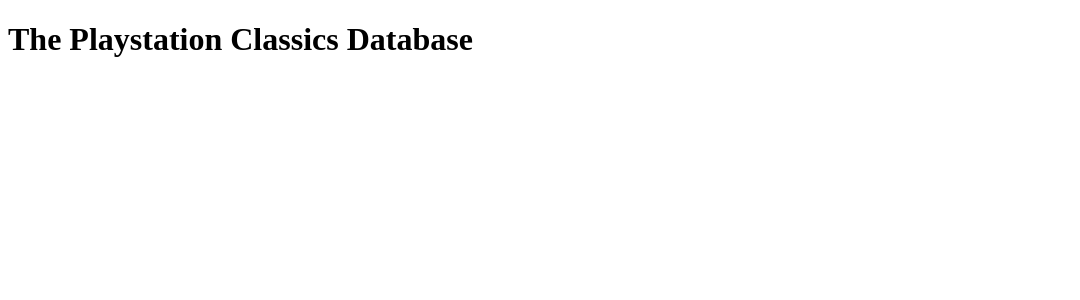
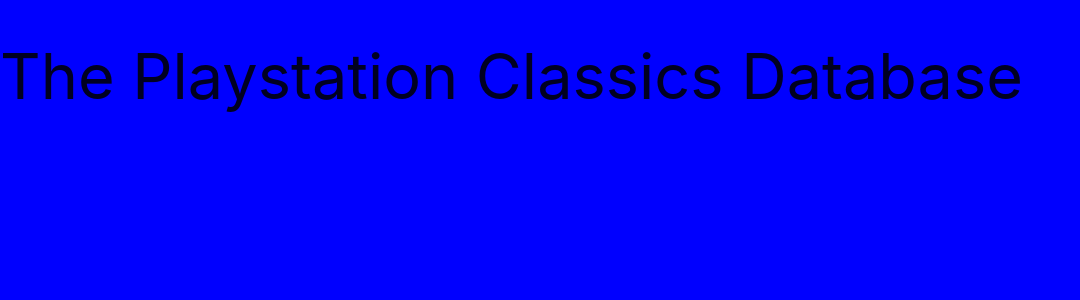
Before and after one commit to dvcoffey/ps-classics, a Flask app: template templates/base.html in a window 1280 px wide. Shown: the top 300 px of the page, without its empty margins (0-1080 px from the left). Run offline with Flask 2, Linux system fonts and the light colour scheme; the template is opened without the code that fills it, so the values that code supplies are empty; some libraries are stand-ins or nearby versions.

Commit message:
added materialize and static files

```diff
--- /dev/null
+++ b/static/css/style.css
@@ -0,0 +1,3 @@
+body{
+    background-color: blue;
+}
--- a/templates/base.html
+++ b/templates/base.html
@@ -3,11 +3,24 @@
 <head>
     <meta charset="UTF-8">
     <meta name="viewport" content="width=device-width, initial-scale=1.0">
+    <link rel="stylesheet" href="https://cdnjs.cloudflare.com/ajax/libs/font-awesome/5.15.2/css/all.min.css"
+        integrity="sha512-HK5fgLBL+xu6dm/Ii3z4xhlSUyZgTT9tuc/hSrtw6uzJOvgRr2a9jyxxT1ely+B+xFAmJKVSTbpM/CuL7qxO8w==" crossorigin="anonymous" />
+    <link rel="stylesheet" href="https://cdnjs.cloudflare.com/ajax/libs/materialize/1.0.0/css/materialize.min.css" type ="text/css">
+    <link rel="stylesheet" href="{{ url_for('static', filename='css/style.css') }}" type = "text/css">
+    {% block styles %}
+    {% endblock %}
     <title>PS Classics</title>
 </head>
 <body>
     <h1>The Playstation Classics Database</h1>
     {% block content %}
     {% endblock %}
+
+    <script src="http://code.jquery.com/jquery-3.5.1.min.js"
+        integrity="sha256-9/aliU8dGd2tb6OSsuzixeV4y/faTqgFtohetphbbj0=" crossorigin="anonymous"></script>
+    <script src="https://cdnjs.cloudflare.com/ajax/libs/materialize/1.0.0/js/materialize.min.js"></script>
+    <script src="{{ url_for('static', filename='js/script.js') }}"></script>
+    {% block scripts %}
+    {% endblock %}
 </body>
 </html>
```
Also changed, not shown: static/js/script.js (added).
